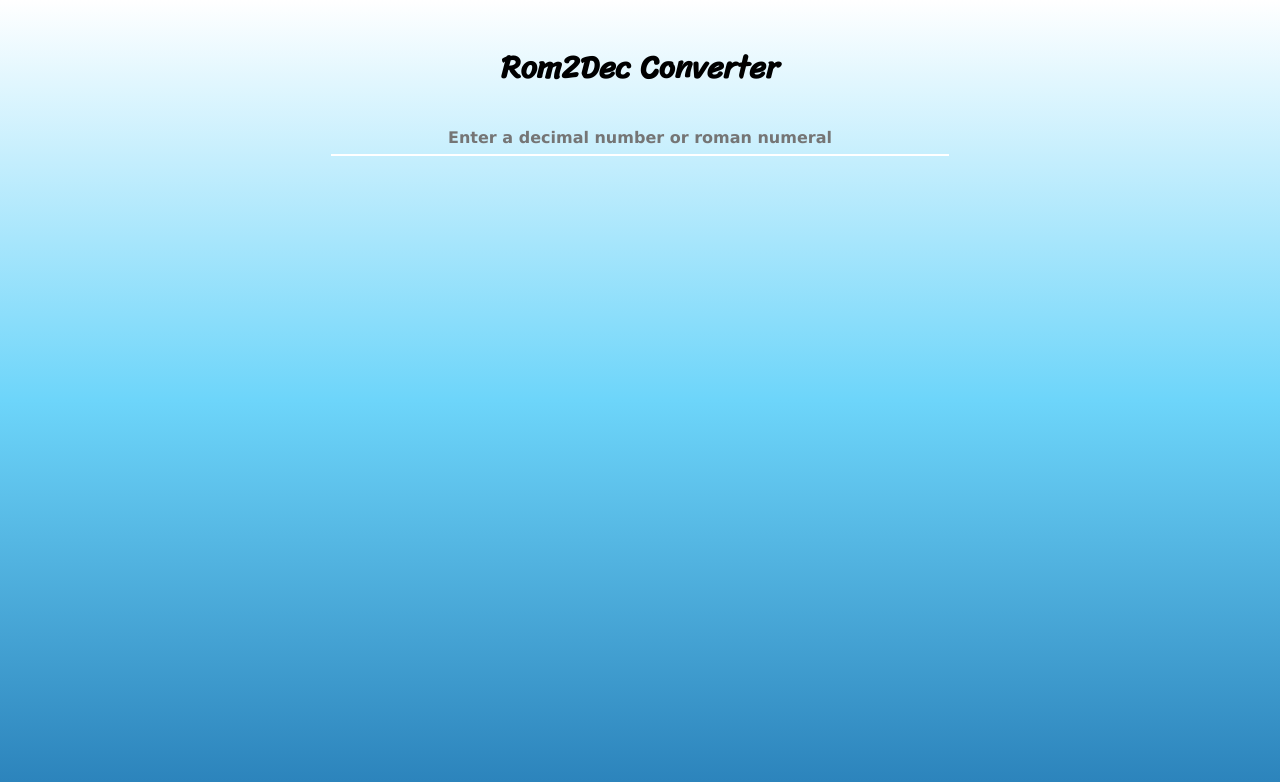
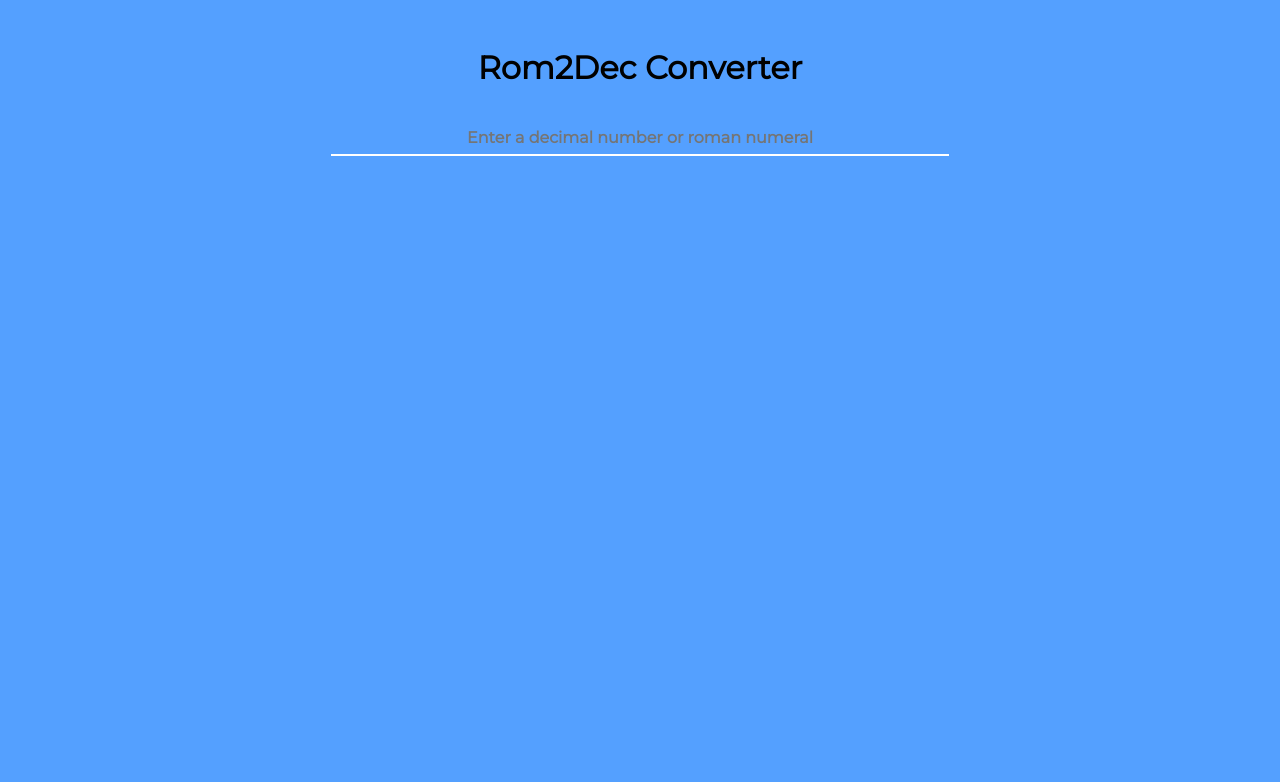
Before and after one commit to erickbaor8/app-rom2dec-converter-js, a plain HTML site: page index.html in a window 1280 px wide. Drawn offline with nearby package versions, Linux system fonts and the light colour scheme.

Commit message:
style: change font and background

```diff
--- a/styles.css
+++ b/styles.css
@@ -1,9 +1,8 @@
-@import url('https://fonts.googleapis.com/css?family=Sriracha&display=swap');
+@import url('https://fonts.googleapis.com/css?family=Montserrat&display=swap');
 
 body {
-    font-family: 'Sriracha', cursive;
-    background: #2980B9;
-    background: linear-gradient(to bottom, #FFFFFF, #6DD5FA, #2980B9);
+    font-family: 'Montserrat', sans-serif;
+    background: #54a0ff;
     background-repeat: no-repeat;
     height: 100vh;
 }
@@ -33,7 +32,6 @@ input[type="text"] {
     border-bottom: 2px solid #FFFFFF;
     outline: none;
     text-align: center;
-    font-family: Verdana, Geneva, Tahoma, sans-serif;
     font-weight: 600;
 }
 
```
